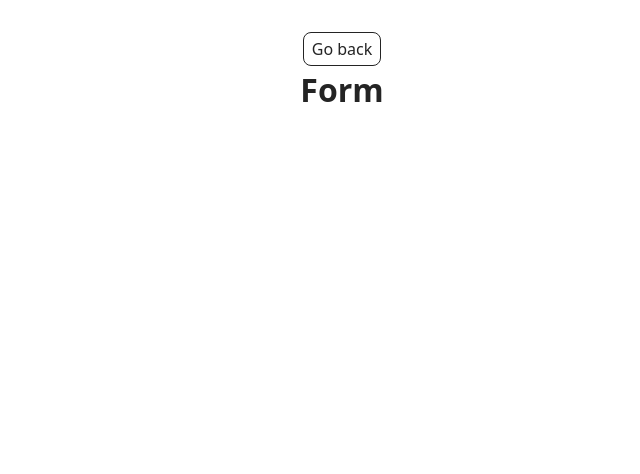
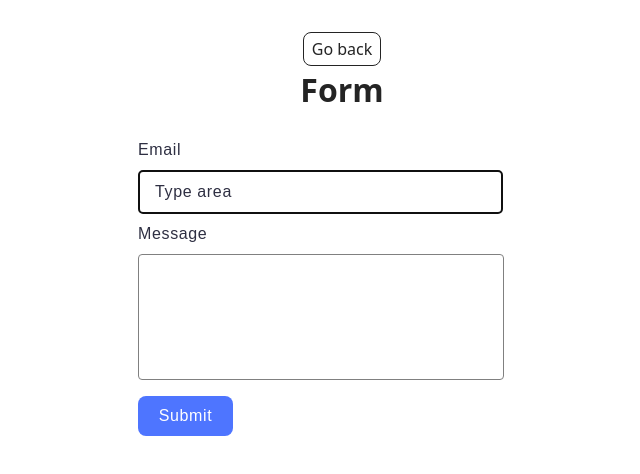
Before and after one commit to DenysHedenko/goit-js-hw-09, a website built with Vite: page src/2-form.html in a window 1280 px wide. Shown: the whole page, without its empty margins (298-938 px from the left). Built offline with nearby package versions, Linux system fonts and the light colour scheme.

Commit message:
doneForm

```diff
--- a/src/2-form.html
+++ b/src/2-form.html
@@ -12,10 +12,22 @@
 
 <body>
   <main>
-    <div class="container">
+    <div class="container form">
       <a class="back-link" href="./index.html">Go back</a>
 
       <h1 class="main-title">Form</h1>
+
+      <form class="feedback-form" autocomplete="off">
+        <label>
+          Email
+          <input type="email" name="email" autofocus placeholder="Type area" />
+        </label>
+        <label>
+          Message
+          <textarea name="message" rows="8"></textarea>
+        </label>
+        <button type="submit">Submit</button>
+      </form>
     </div>
   </main>
   <script type="module" src="./js/2-form.js"></script>
--- a/src/css/styles.css
+++ b/src/css/styles.css
@@ -35,3 +35,98 @@
   object-fit: cover;
   display: block;
 }
+
+.feedback-form {
+
+  border-radius: 8px;
+  padding: 24px;
+  width: 408px;
+  height: 296px;
+  background-color: #fff;
+
+  display: flex;
+  flex-direction: column;
+  align-items: flex-start;
+
+  font-family: "Montserrat", sans-serif;
+  font-weight: 400;
+  font-size: 16px;
+  line-height: 1.5;
+  letter-spacing: 0.04em;
+  color: #2e2f42;
+}
+
+.feedback-form label {
+  display: flex;
+  flex-direction: column;
+  align-items: start;
+}
+
+.feedback-form input {
+  font-family: "Montserrat", sans-serif;
+  font-weight: 400;
+  font-size: 16px;
+  line-height: 1.5;
+  letter-spacing: 0.04em;
+  color: #2e2f42;
+
+  padding-left: 16px;
+  margin-top: 8px;
+  margin-bottom: 8px;
+
+  border: 1px solid #808080;
+  border-radius: 4px;
+  min-width: 345px;
+  height: 40px;
+}
+
+.feedback-form input::placeholder {
+  font-family: "Montserrat", sans-serif;
+  font-weight: 400;
+  font-size: 16px;
+  line-height: 1.5;
+  letter-spacing: 0.04em;
+  color: #2e2f42;
+
+}
+
+.feedback-form textarea {
+  border: 1px solid #808080;
+  border-radius: 4px;
+  width: 360px;
+  min-height: 80px;
+
+  margin-top: 8px;
+  margin-bottom: 16px;
+
+  resize: none;
+  overflow: auto;
+}
+
+.feedback-form button {
+  border-radius: 8px;
+  padding: 8px 16px;
+  width: 95px;
+  height: 40px;
+  background-color: #4e75ff;
+  border: none;
+  outline: none;
+
+  font-family: "Montserrat", sans-serif;
+  font-weight: 500;
+  font-size: 16px;
+  line-height: 1.5;
+  letter-spacing: 0.04em;
+  color: #fff;
+}
+
+.feedback-form button:hover {
+  background: #6c8cff;
+  transition: background-color 250ms ease;
+}
+
+.container.form {
+  display: flex;
+  flex-direction: column;
+  align-items: center;
+}
--- a/src/js/2-form.js
+++ b/src/js/2-form.js
@@ -1 +1,34 @@
-console.log("Form");
+const keyForLS= 'feedback-form-state';
+
+let formData = JSON.parse(localStorage.getItem(keyForLS)) ?? { email: "", message: "" };
+
+const form = document.querySelector('.feedback-form');
+
+form.elements.email.value = formData.email ?? "";
+form.elements.message.value = formData.message ?? "";
+
+form.addEventListener('input', event => {
+    const { name, value } = event.target;
+    if (name === 'email' || name === 'message') {
+        formData[name] = value.trim();
+        localStorage.setItem(keyForLS, JSON.stringify(formData));
+    }
+});
+
+
+form.addEventListener('submit', event => {
+    event.preventDefault();
+    const email = formData.email.trim();
+    const message = formData.message.trim();
+
+    if (!email || !message) {
+        alert('Fill please all fields');
+        return;
+    }
+
+    console.log('Submit data:', { email, message });
+
+    localStorage.removeItem(keyForLS);
+    formData = { email: "", message: "" };
+    form.reset();
+});
```
